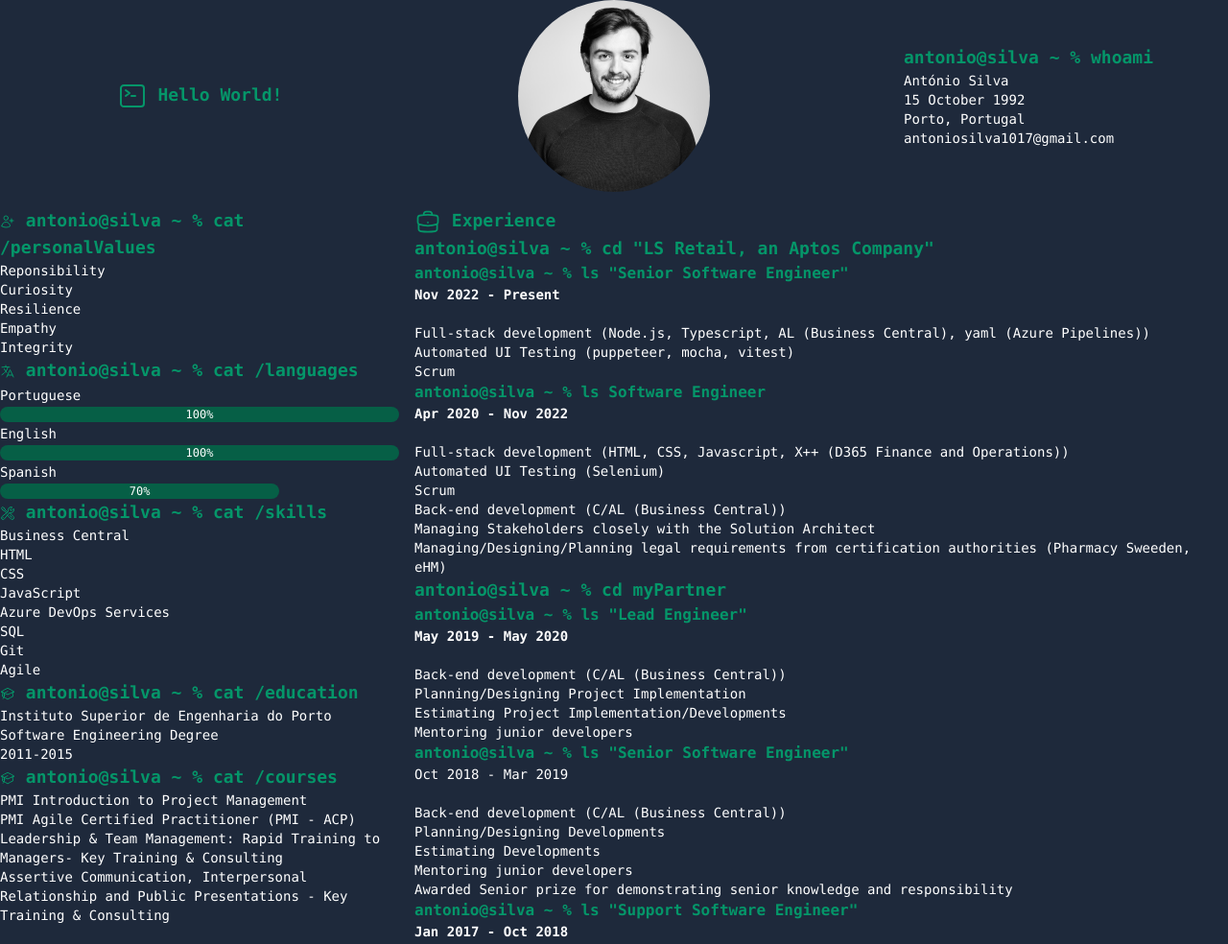
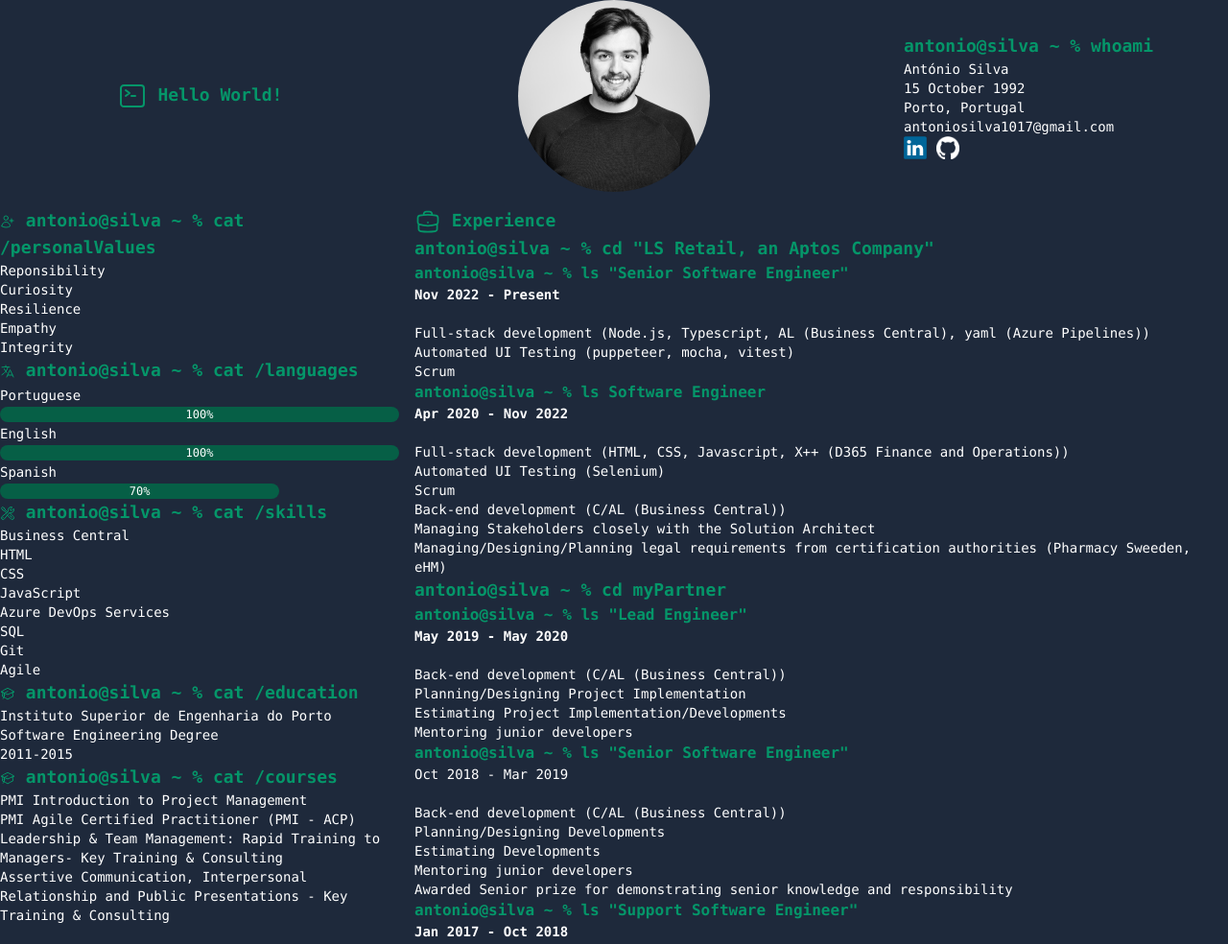
Before and after one commit to aacnsilva/aacnsilva.github.io, a website: page index.html in a window 1280 px wide. Shown: the top 984 px of the page at 96% size. Drawn offline with Linux system fonts and the light colour scheme.

Commit message:
added socials

```diff
--- a/index.html
+++ b/index.html
@@ -46,6 +46,109 @@
           <li class="text-white text-sm">15 October 1992</li>
           <li class="text-white text-sm">Porto, Portugal</li>
           <li class="text-white text-sm">antoniosilva1017@gmail.com</li>
+          <li>
+            <a href="https://www.linkedin.com/in/aacnsilva/">
+              <span>
+                <svg
+                  xmlns="http://www.w3.org/2000/svg"
+                  xmlns:xlink="http://www.w3.org/1999/xlink"
+                  version="1.1"
+                  width="256"
+                  height="256"
+                  viewBox="0 0 256 256"
+                  xml:space="preserve"
+                  class="size-6 inline-block"
+                >
+                  <defs></defs>
+                  <g
+                    style="
+                      stroke: none;
+                      stroke-width: 0;
+                      stroke-dasharray: none;
+                      stroke-linecap: butt;
+                      stroke-linejoin: miter;
+                      stroke-miterlimit: 10;
+                      fill: none;
+                      fill-rule: nonzero;
+                      opacity: 1;
+                    "
+                    transform="translate(1.4065934065934016 1.4065934065934016) scale(2.81 2.81)"
+                  >
+                    <path
+                      d="M 0 6.447 C 0 2.887 2.978 0 6.651 0 h 76.698 C 87.022 0 90 2.887 90 6.447 v 77.106 C 90 87.114 87.022 90 83.349 90 H 6.651 C 2.978 90 0 87.114 0 83.553 V 6.447 z"
+                      style="
+                        stroke: none;
+                        stroke-width: 1;
+                        stroke-dasharray: none;
+                        stroke-linecap: butt;
+                        stroke-linejoin: miter;
+                        stroke-miterlimit: 10;
+                        fill: rgb(0, 102, 153);
+                        fill-rule: nonzero;
+                        opacity: 1;
+                      "
+                      transform=" matrix(1 0 0 1 0 0) "
+                      stroke-linecap="round"
+                    />
+                    <path
+                      d="M 20.485 29.151 c 4.74 0 7.691 -3.121 7.691 -7.021 c -0.088 -3.988 -2.95 -7.022 -7.601 -7.022 c -4.65 0 -7.69 3.034 -7.69 7.022 c 0 3.9 2.95 7.021 7.512 7.021 H 20.485 L 20.485 29.151 z"
+                      style="
+                        stroke: none;
+                        stroke-width: 1;
+                        stroke-dasharray: none;
+                        stroke-linecap: butt;
+                        stroke-linejoin: miter;
+                        stroke-miterlimit: 10;
+                        fill: rgb(255, 255, 255);
+                        fill-rule: nonzero;
+                        opacity: 1;
+                      "
+                      transform=" matrix(1 0 0 1 0 0) "
+                      stroke-linecap="round"
+                    />
+                    <path
+                      d="M 27.282 75.339 v -40.64 H 13.688 v 40.64 H 27.282 z"
+                      style="
+                        stroke: none;
+                        stroke-width: 1;
+                        stroke-dasharray: none;
+                        stroke-linecap: butt;
+                        stroke-linejoin: miter;
+                        stroke-miterlimit: 10;
+                        fill: rgb(255, 255, 255);
+                        fill-rule: nonzero;
+                        opacity: 1;
+                      "
+                      transform=" matrix(1 0 0 1 0 0) "
+                      stroke-linecap="round"
+                    />
+                    <path
+                      d="M 34.804 75.339 h 13.594 V 52.644 c 0 -1.215 0.088 -2.428 0.447 -3.296 c 0.983 -2.427 3.219 -4.94 6.975 -4.94 c 4.919 0 6.887 3.727 6.887 9.19 v 21.741 h 13.592 V 52.037 c 0 -12.483 -6.706 -18.291 -15.65 -18.291 c -7.333 0 -10.553 4.073 -12.342 6.847 h 0.091 v -5.894 H 34.804 C 34.982 38.513 34.804 75.339 34.804 75.339 L 34.804 75.339 z"
+                      style="
+                        stroke: none;
+                        stroke-width: 1;
+                        stroke-dasharray: none;
+                        stroke-linecap: butt;
+                        stroke-linejoin: miter;
+                        stroke-miterlimit: 10;
+                        fill: rgb(255, 255, 255);
+                        fill-rule: nonzero;
+                        opacity: 1;
+                      "
+                      transform=" matrix(1 0 0 1 0 0) "
+                      stroke-linecap="round"
+                    />
+                  </g>
+                </svg> </span
+            ></a>
+            <a href="https://github.com/aacnsilva">
+              <img
+                src="github-mark-white.png"
+                alt="GitHub"
+                class="size-6 inline-block"
+              />
+            </a>
+          </li>
         </ul>
       </div>
       <div>
```
Also changed, not shown: github-mark-white.png (added), output.css.
